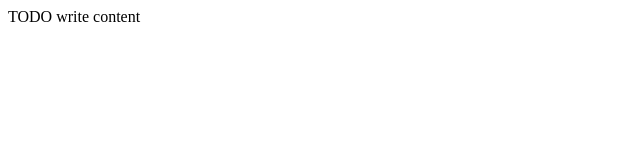
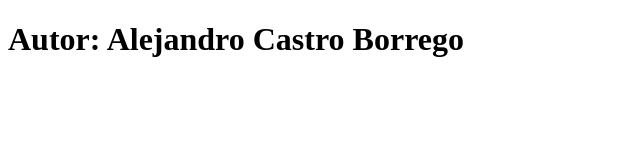
Before and after one commit to AlexCastroIOC/CreacioDigital, a website: page public_html/index.html in a window 1280 px wide. Shown: the whole page, without its empty margins (0-640 px from the left). Drawn offline with Linux system fonts and the light colour scheme.

Commit message:
Versió 1.1 del projecte CreacioDigital

```diff
--- a/public_html/index.html
+++ b/public_html/index.html
@@ -10,6 +10,6 @@ Click nbfs://nbhost/SystemFileSystem/Templates/Other/html.html to edit this temp
         <meta name="viewport" content="width=device-width, initial-scale=1.0">
     </head>
     <body>
-        <div>TODO write content</div>
+        <h1>Autor: Alejandro Castro Borrego</h1>
     </body>
 </html>
```
